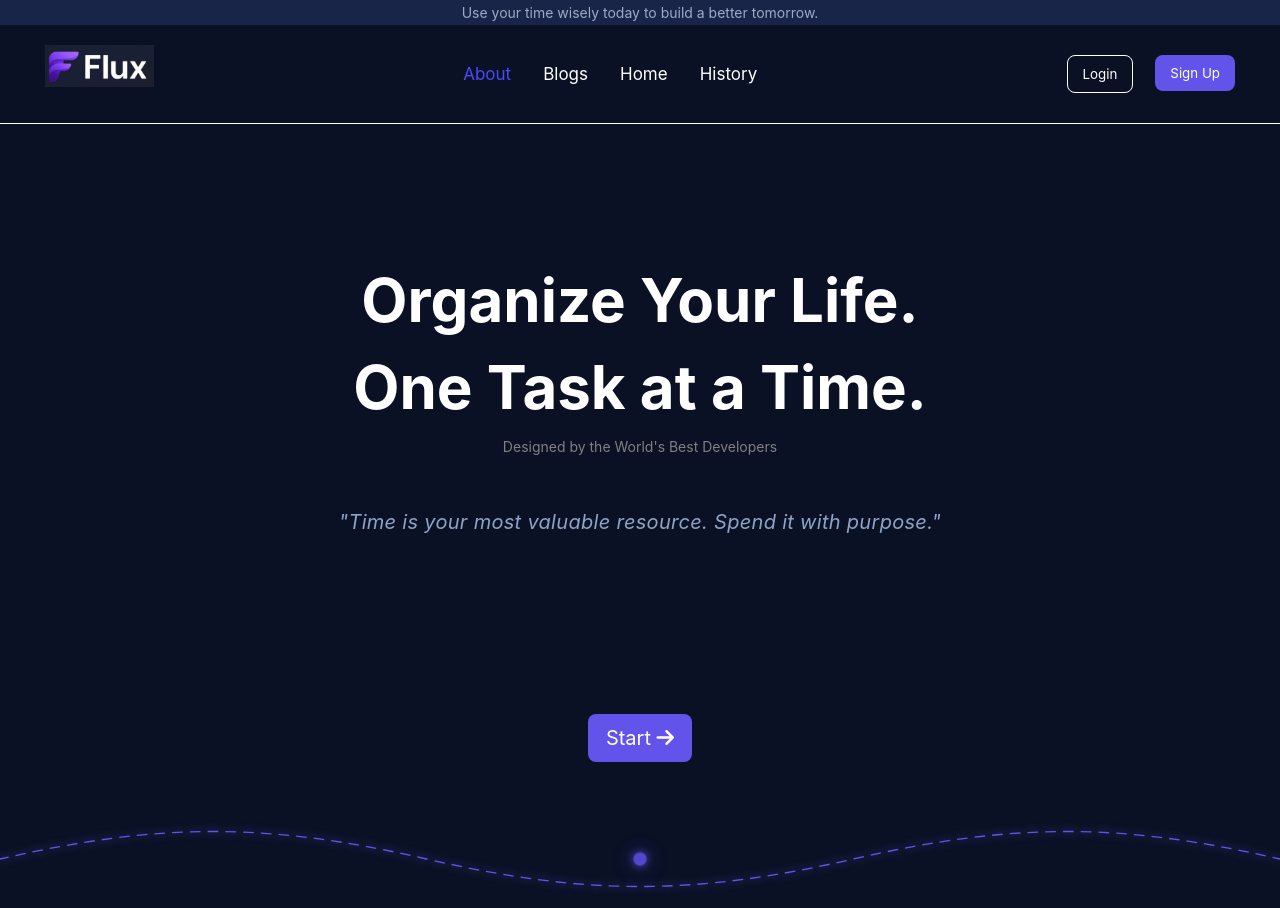
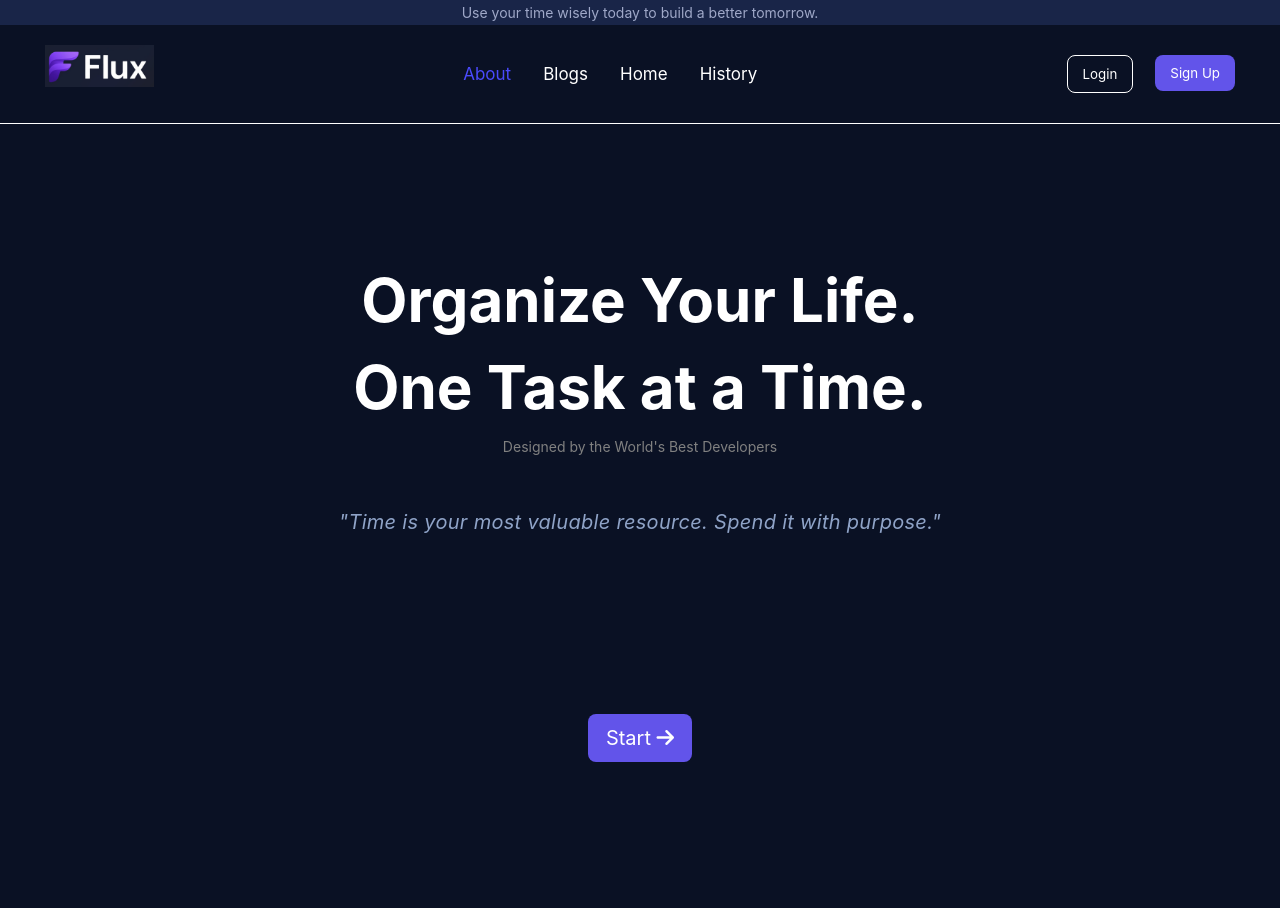
Before and after one commit to hemant01010-bansal/Flux, a React (Vite) app in the folder taskVerse/: page / in a window 1280 px wide. Shown: the top 908 px of the page. Built offline with nearby package versions, Linux system fonts and the light colour scheme; grey boxes are pictures that could not be loaded.

Commit message:
remove link of unncessary component

```diff
--- a/taskVerse/src/pages/About/About.jsx
+++ b/taskVerse/src/pages/About/About.jsx
@@ -1,13 +1,11 @@
 import React from "react";
 import Hero from "../../components/Hero";
 import Features from "../../components/Features";
-import Features2 from "../../components/Features2";
 
 function About(){
     return(
         <>
         <Hero/>
-        <Features2/>
         <Features/>
         </>
     )
```
